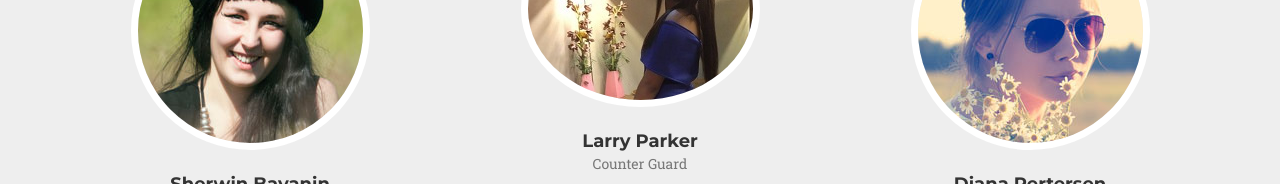
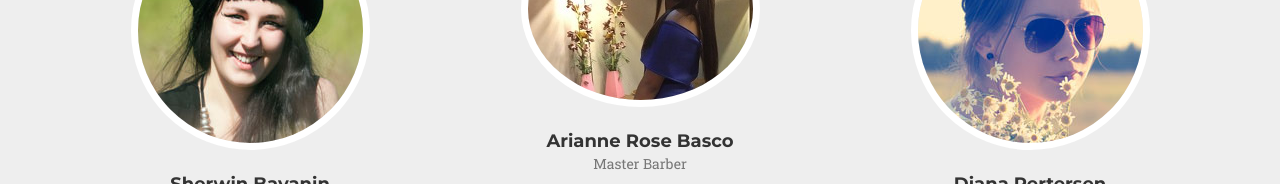
Before and after one commit to SherwinBayanin/bayaninonepage, a website: page index.html in a window 1280 px wide. Shown: the part 3960-4144 px from the top of the page. Drawn offline with nearby package versions, Linux system fonts and the light colour scheme; a web font is replaced by a local one.

Commit message:
Update index.html

```diff
--- a/index.html
+++ b/index.html
@@ -280,8 +280,8 @@
                 <div class="col-sm-4">
                     <div class="team-member">
                         <img src="img/team/2.jpg" class="img-responsive img-circle" alt="">
-                        <h4>Larry Parker</h4>
-                        <p class="text-muted">Counter Guard</p>
+                        <h4>Arianne Rose Basco</h4>
+                        <p class="text-muted">Master Barber</p>
                         <ul class="list-inline social-buttons">
                             <li><a href="#"><i class="fa fa-twitter"></i></a>
                             </li>
```
